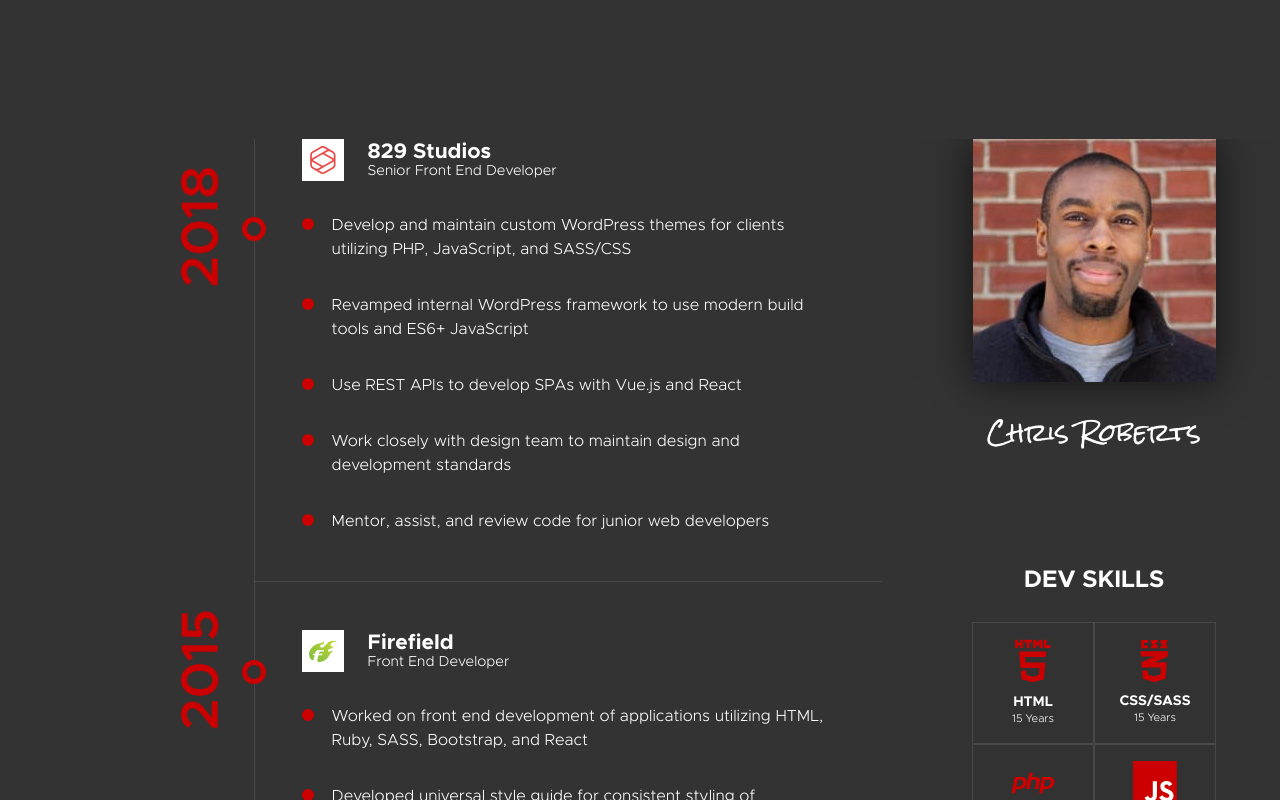
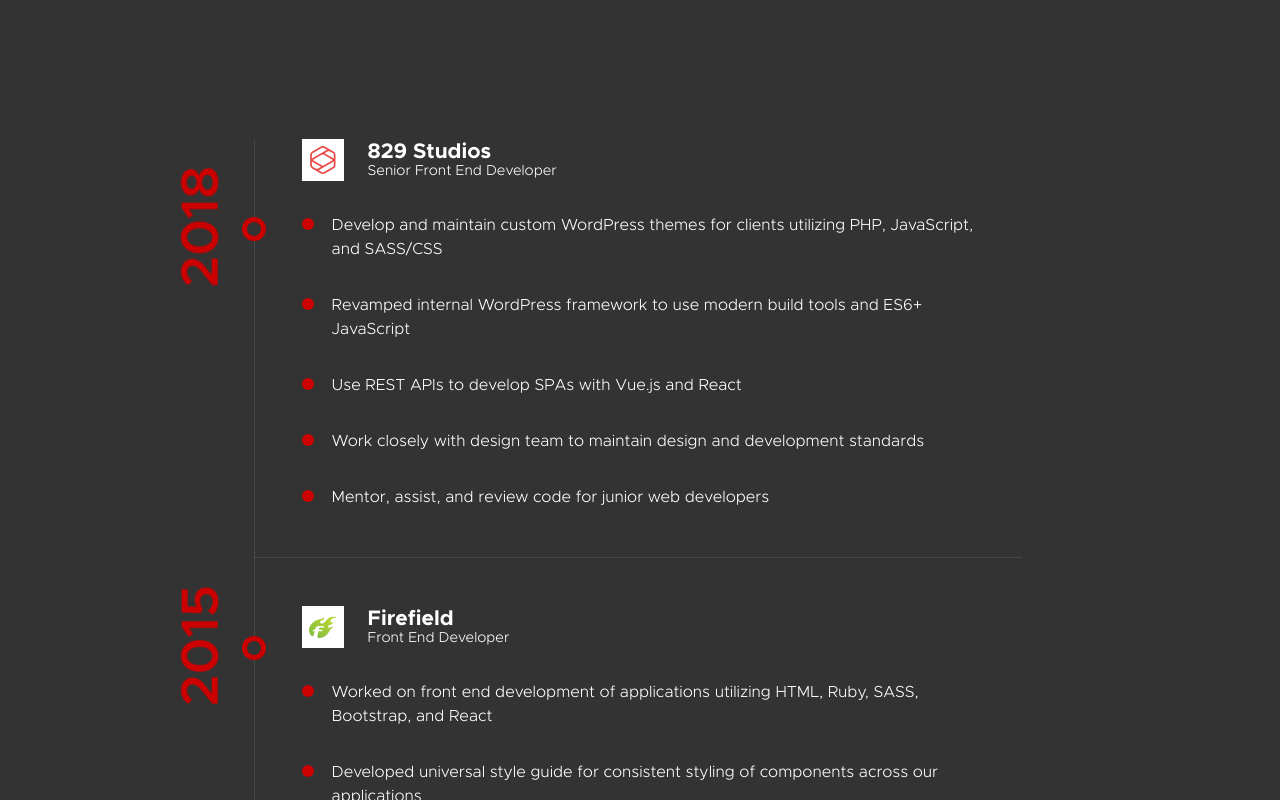
Before and after one commit to therstyle/chrisrobertsweb, a Vue app: page / in a window 1280 px wide. Shown: the part 1040-1840 px from the top of the page. Built offline with nearby package versions, Linux system fonts and the light colour scheme.

Commit message:
Updated resume queries

```diff
--- a/src/components/Resume.vue
+++ b/src/components/Resume.vue
@@ -78,12 +78,12 @@ export default {
 
   .resume--content {
     display: flex;
+    flex-direction: column;
   }
 
   .timeline {
     position: relative;
     margin: 0 7vw;
-    max-width: 60vw;
 
     article:first-child {
       padding-top: 0;
```
